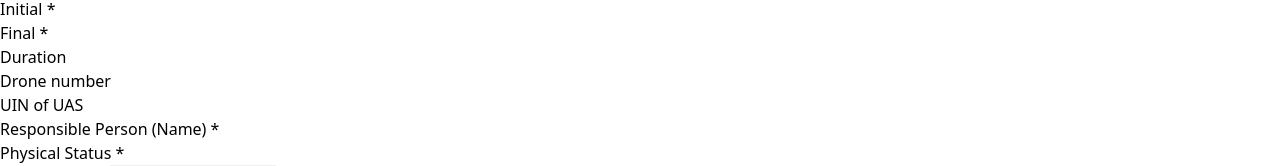
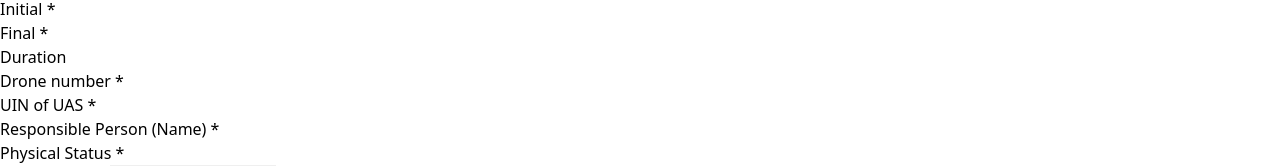
Before and after one commit to KaushikS595/Dhaksha-Battery-Log, a React (Vite) app: page /dashboard in a window 1280 px wide. Shown: the part 890-1056 px from the top of the page. Built offline with nearby package versions, Linux system fonts and the light colour scheme; no server answers.

Commit message:
asterik change

```diff
--- a/src/component/UserDashboard/UserDashboard.jsx
+++ b/src/component/UserDashboard/UserDashboard.jsx
@@ -271,14 +271,14 @@ function UserDashboard() {
           {/* Drone number, UIN, Name */}
           <div className="grid grid-cols-3 gap-4">
             <NoAutoFillInput
-              label="Drone number"
+              label="Drone number *"
               name="droneno"
               value={form.droneno}
               onChange={handleChange}
               className={inputCls("droneno")}
             />
             <NoAutoFillInput
-              label="UIN of UAS"
+              label="UIN of UAS *"
               name="uin"
               value={form.uin}
               onChange={handleChange}
```
